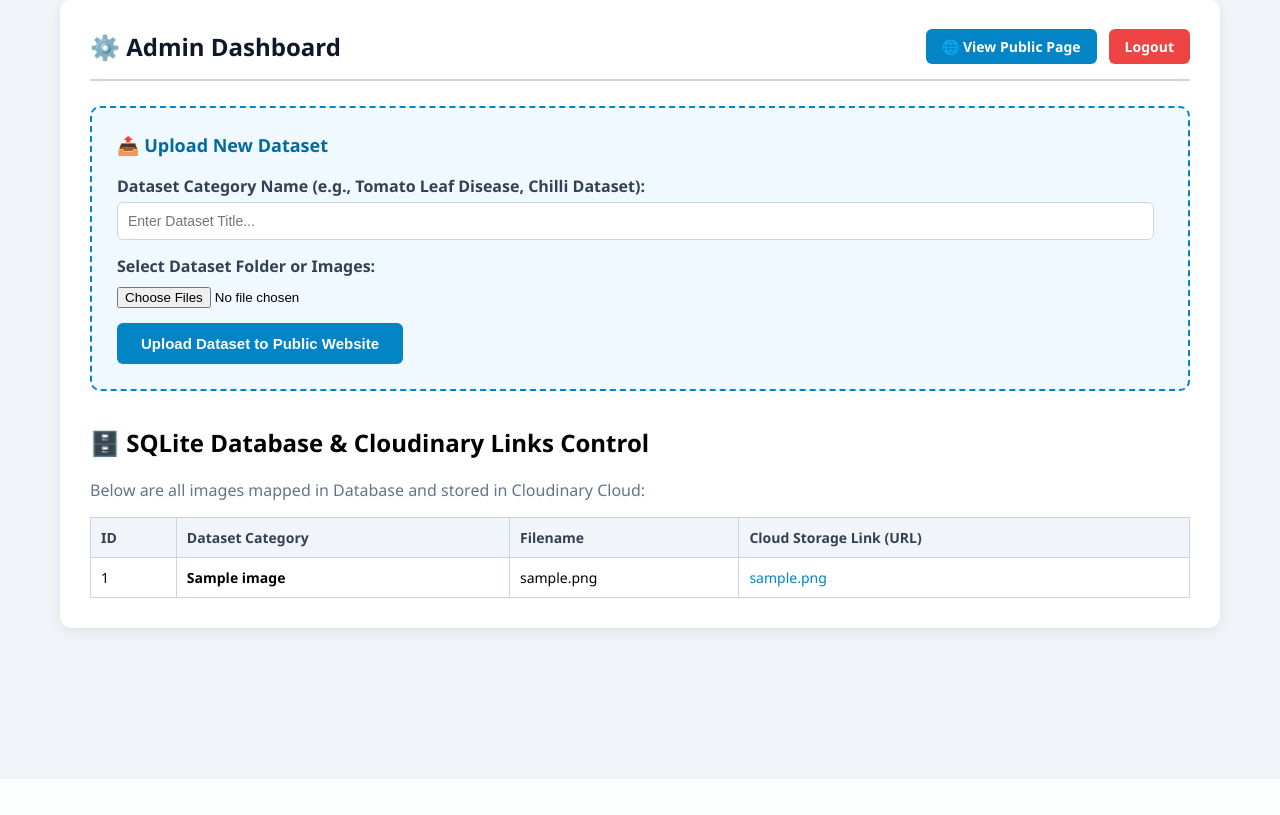
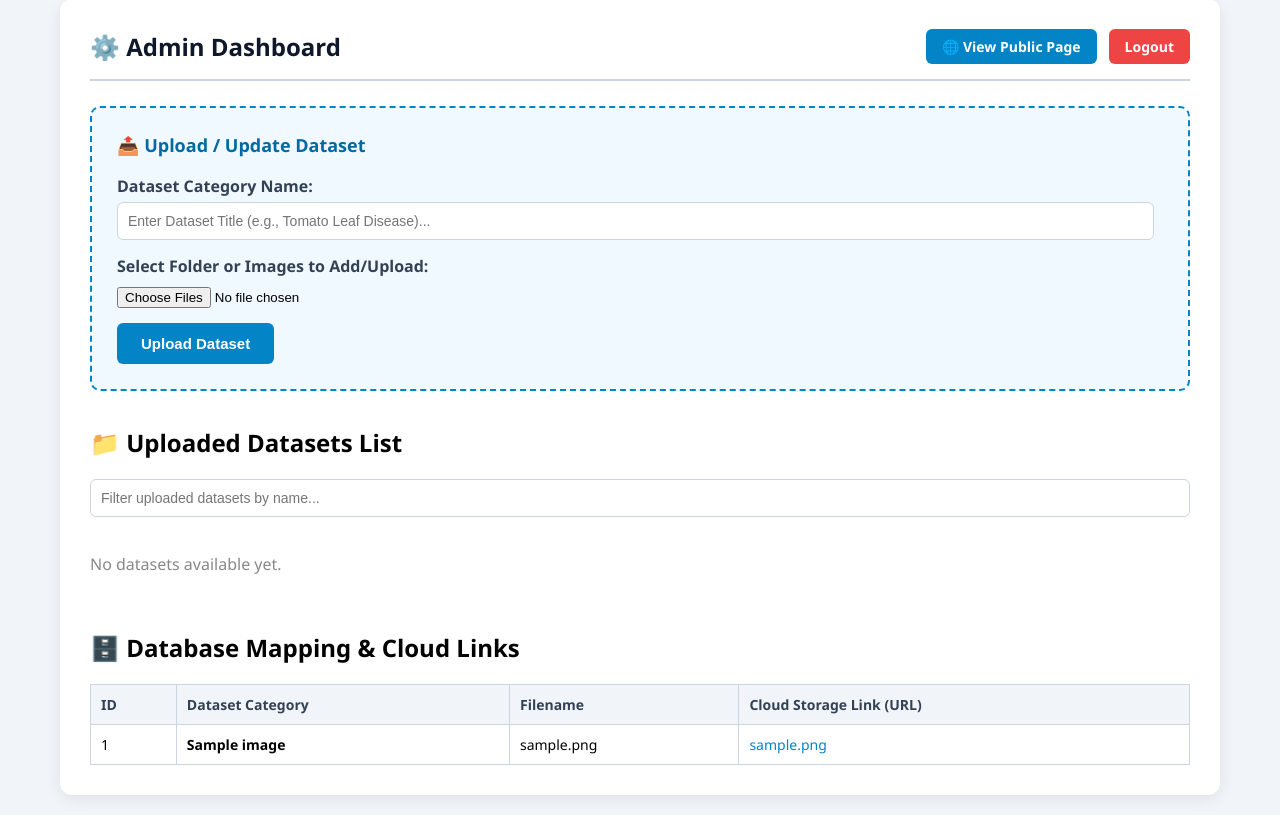
Before and after one commit to shreedevisrisri-a11y/agri-db-dataset, a Flask app: page /admin in a window 1280 px wide. Shown: the part 21-836 px from the top of the page. Before the commit the page ends 663 px from the top, so only its background shows below. Run offline with Flask 3, Linux system fonts and the light colour scheme; the visitor is signed in with stand-in values (Sample User, id 1); tables that the repository leaves empty hold one stand-in row (values such as "Sample post").

Commit message:
Update admin.html

```diff
--- a/templates/admin.html
+++ b/templates/admin.html
@@ -12,26 +12,36 @@
 
         .nav-links { display: flex; align-items: center; gap: 12px; }
         .btn-view-public { background: #0284c7; color: white; padding: 8px 16px; border-radius: 6px; text-decoration: none; font-weight: bold; font-size: 14px; }
-        .btn-view-public:hover { background: #0369a1; }
         .btn-logout { background: #ef4444; color: white; padding: 8px 16px; border-radius: 6px; text-decoration: none; font-weight: bold; font-size: 14px; }
-        .btn-logout:hover { background: #dc2626; }
 
-        /* Admin Dataset Upload Section */
         .upload-card { background: #f0f9ff; border: 2px dashed #0284c7; padding: 25px; border-radius: 10px; margin-bottom: 35px; }
         .upload-card h3 { margin-top: 0; color: #0369a1; font-size: 18px; }
         .form-group { margin-bottom: 15px; }
         label { display: block; font-weight: bold; margin-bottom: 5px; color: #334155; }
         input[type="text"] { width: 97%; padding: 10px; border: 1px solid #cbd5e1; border-radius: 6px; font-size: 14px; }
         input[type="file"] { margin-top: 5px; }
-        button { background: #0284c7; color: white; border: none; padding: 12px 24px; border-radius: 6px; cursor: pointer; font-size: 15px; font-weight: bold; }
-        button:hover { background: #0369a1; }
+        button.btn-primary { background: #0284c7; color: white; border: none; padding: 12px 24px; border-radius: 6px; cursor: pointer; font-size: 15px; font-weight: bold; }
 
-        /* Progress Bar */
         .progress-box { display: none; background: #e0f2fe; border: 1px solid #0284c7; padding: 15px; border-radius: 8px; margin-bottom: 25px; text-align: center; }
         .progress-bar-bg { width: 100%; background: #cbd5e1; height: 18px; border-radius: 10px; overflow: hidden; margin-top: 10px; }
         .progress-bar-fill { height: 100%; width: 0%; background: #0284c7; transition: width 0.3s ease; }
 
-        /* Database Links Table */
+        /* Search Section for Admin */
+        .admin-search-box { display: flex; gap: 10px; margin-bottom: 20px; }
+        .admin-search-box input { flex: 1; padding: 10px; border: 1px solid #cbd5e1; border-radius: 6px; font-size: 14px; }
+
+        /* Dataset Cards for Admin */
+        .dataset-grid { display: grid; grid-template-columns: repeat(auto-fill, minmax(280px, 1fr)); gap: 20px; margin-bottom: 40px; }
+        .card { border: 1px solid #e2e8f0; border-radius: 10px; overflow: hidden; background: #fff; box-shadow: 0 2px 8px rgba(0,0,0,0.04); display: flex; flex-direction: column; justify-content: space-between; }
+        .card img { width: 100%; height: 150px; object-fit: cover; }
+        .card-body { padding: 15px; }
+        .card-title { font-size: 17px; font-weight: bold; color: #0f172a; margin: 0 0 5px 0; }
+        .card-meta { font-size: 13px; color: #64748b; margin-bottom: 10px; }
+
+        .card-actions { display: flex; gap: 8px; padding: 0 15px 15px 15px; }
+        .btn-update { flex: 1; background: #f59e0b; color: white; border: none; padding: 8px; border-radius: 6px; font-weight: bold; cursor: pointer; font-size: 13px; text-align: center; }
+        .btn-delete { flex: 1; background: #ef4444; color: white; border: none; padding: 8px; border-radius: 6px; font-weight: bold; cursor: pointer; font-size: 13px; text-align: center; }
+
         table { width: 100%; border-collapse: collapse; margin-top: 15px; font-size: 14px; }
         th, td { border: 1px solid #cbd5e1; padding: 10px; text-align: left; }
         th { background: #f1f5f9; color: #334155; }
@@ -48,18 +58,18 @@
             </div>
         </div>
 
-        <!-- ADMIN UPLOAD FORM -->
-        <div class="upload-card">
-            <h3>📤 Upload New Dataset</h3>
+        <!-- UPLOAD / UPDATE DATASET FORM -->
+        <div class="upload-card" id="uploadFormSection">
+            <h3 id="formTitle">📤 Upload / Update Dataset</h3>
             <div class="form-group">
-                <label>Dataset Category Name (e.g., Tomato Leaf Disease, Chilli Dataset):</label>
-                <input type="text" id="datasetName" placeholder="Enter Dataset Title..." required>
+                <label>Dataset Category Name:</label>
+                <input type="text" id="datasetName" placeholder="Enter Dataset Title (e.g., Tomato Leaf Disease)..." required>
             </div>
             <div class="form-group">
-                <label>Select Dataset Folder or Images:</label>
+                <label>Select Folder or Images to Add/Upload:</label>
                 <input type="file" id="fileInput" accept="image/*" webkitdirectory multiple required>
             </div>
-            <button type="button" onclick="uploadDataset()">Upload Dataset to Public Website</button>
+            <button type="button" class="btn-primary" onclick="uploadDataset()">Upload Dataset</button>
         </div>
 
         <!-- Progress Bar -->
@@ -70,9 +80,34 @@
             </div>
         </div>
 
-        <!-- DATABASE TABLE CONTROL -->
-        <h2>🗄️ SQLite Database & Cloudinary Links Control</h2>
-        <p style="color: #64748b;">Below are all images mapped in Database and stored in Cloudinary Cloud:</p>
+        <!-- ADMIN DATASETS CONTROL CARDS -->
+        <h2>📁 Uploaded Datasets List</h2>
+        <div class="admin-search-box">
+            <input type="text" id="adminSearchInput" onkeyup="filterAdminCards()" placeholder="Filter uploaded datasets by name...">
+        </div>
+
+        <div class="dataset-grid" id="adminDatasetGrid">
+            {% for ds in datasets %}
+                <div class="card dataset-card-item" data-name="{{ ds.name | lower }}">
+                    <div>
+                        <img src="{{ ds.cover_url }}" alt="Dataset Cover">
+                        <div class="card-body">
+                            <h3 class="card-title">📁 {{ ds.name }}</h3>
+                            <p class="card-meta">🖼️ Total Images: <b>{{ ds.count }}</b></p>
+                        </div>
+                    </div>
+                    <div class="card-actions">
+                        <button class="btn-update" onclick="prepareUpdate('{{ ds.name }}')">✏️ Update / Add</button>
+                        <button class="btn-delete" onclick="deleteDataset('{{ ds.name }}')">🗑️ Delete</button>
+                    </div>
+                </div>
+            {% else %}
+                <p style="grid-column: 1/-1; color: #888;">No datasets available yet.</p>
+            {% endfor %}
+        </div>
+
+        <!-- DATABASE TABLE INSPECTION -->
+        <h2>🗄️ Database Mapping & Cloud Links</h2>
         <table>
             <thead>
                 <tr>
@@ -92,7 +127,7 @@
                     </tr>
                 {% else %}
                     <tr>
-                        <td colspan="4" style="text-align: center; color: #888;">No datasets uploaded yet.</td>
+                        <td colspan="4" style="text-align: center; color: #888;">No database records.</td>
                     </tr>
                 {% endfor %}
             </tbody>
@@ -100,13 +135,50 @@
     </div>
 
     <script>
+        function filterAdminCards() {
+            const query = document.getElementById("adminSearchInput").value.toLowerCase();
+            const cards = document.querySelectorAll(".dataset-card-item");
+            cards.forEach(card => {
+                const name = card.getAttribute("data-name");
+                if (name.includes(query)) {
+                    card.style.display = "flex";
+                } else {
+                    card.style.display = "none";
+                }
+            });
+        }
+
+        function prepareUpdate(datasetName) {
+            document.getElementById("datasetName").value = datasetName;
+            document.getElementById("formTitle").innerText = `✏️ Add/Update Extra Images to '${datasetName}'`;
+            document.getElementById("uploadFormSection").scrollIntoView({ behavior: 'smooth' });
+        }
+
+        async function deleteDataset(datasetName) {
+            if (confirm(`Are you sure you want to DELETE '${datasetName}' dataset? This cannot be undone.`)) {
+                try {
+                    const response = await fetch(`/delete/${encodeURIComponent(datasetName)}`, {
+                        method: 'POST'
+                    });
+                    if (response.ok) {
+                        alert(`Dataset '${datasetName}' deleted successfully!`);
+                        window.location.reload();
+                    } else {
+                        alert("Failed to delete dataset.");
+                    }
+                } catch (err) {
+                    console.error("Delete error:", err);
+                }
+            }
+        }
+
         async function uploadDataset() {
             const datasetName = document.getElementById("datasetName").value.trim();
             const fileInput = document.getElementById("fileInput");
             const files = Array.from(fileInput.files);
 
             if (!datasetName || files.length === 0) {
-                alert("Please provide Dataset Category Name and Select Files!");
+                alert("Please enter Dataset Category Name and select Files/Folder!");
                 return;
             }
 
@@ -127,7 +199,7 @@
                 chunk.forEach(file => { formData.append("file", file); });
 
                 try {
-                    statusText.innerText = `Uploading: ${uploadedCount} / ${totalFiles} completed...`;
+                    statusText.innerText = `Uploading to '${datasetName}': ${uploadedCount} / ${totalFiles} completed...`;
                     const response = await fetch('/upload', { method: 'POST', body: formData });
                     if (response.ok) {
                         uploadedCount += chunk.length;
@@ -137,7 +209,7 @@
                 } catch (err) { console.error(err); }
             }
 
-            statusText.innerText = `✅ Dataset '${datasetName}' successfully uploaded! It is now live on the Public Website.`;
+            statusText.innerText = `✅ Dataset '${datasetName}' updated successfully! Reloading...`;
             setTimeout(() => { window.location.reload(); }, 1500);
         }
     </script>
```
